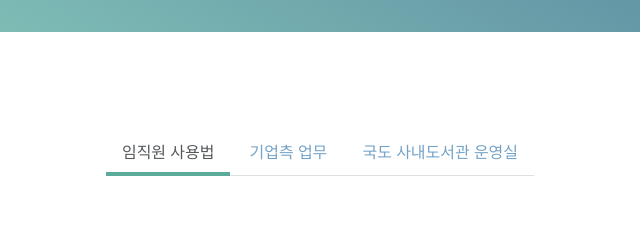
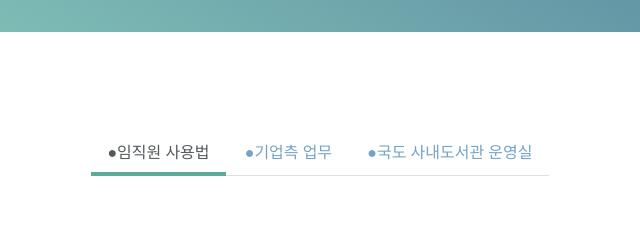
Before and after one commit to bookoob/clibrary, a plain HTML site: page index.html in a window 1280 px wide. Shown: the part 2620-2853 px from the top of the page, 320-960 px from the left. Drawn offline with nearby package versions, Linux system fonts and the light colour scheme; files whose address does not match are found by name; a web font is replaced by a local one.

```diff
--- a/index.html
+++ b/index.html
@@ -273,7 +273,7 @@ s0.parentNode.insertBefore(s1,s0);
                 <div class="col-md-10 col-md-offset-1">
 
                     <div class="clearfix"></div>
-                    <ul class="nav nav-tabs" role="tablist"><li class="nav-item" style="display: inline-block;"><a class="nav-link active" role="tab" data-toggle="tab" href="#tab2tabs1-4" aria-expanded="false">임직원 사용법</a></li><li class="nav-item" style="display: inline-block;"><a class="nav-link" role="tab" data-toggle="tab" href="#tab3tabs1-4" aria-expanded="false">기업측 업무</a></li><li class="nav-item" style="display: inline-block;"><a class="nav-link" role="tab" data-toggle="tab" href="#tab4tabs1-4" aria-expanded="true">국도 사내도서관 운영실</a></li><li class="nav-item" style="display: none"><a class="nav-link" role="tab" data-toggle="tab" href="#tab5tabs1-4">Withdraw</a></li><li class="nav-item" style="display: none"><a class="nav-link" role="tab" data-toggle="tab" href="#tab6tabs1-4">Add funds</a></li></ul>
+                    <ul class="nav nav-tabs" role="tablist"><li class="nav-item" style="display: inline-block;"><a class="nav-link active" role="tab" data-toggle="tab" href="#tab2tabs1-4" aria-expanded="true">●임직원 사용법</a></li><li class="nav-item" style="display: inline-block;"><a class="nav-link" role="tab" data-toggle="tab" href="#tab3tabs1-4" aria-expanded="false">●기업측 업무</a></li><li class="nav-item" style="display: inline-block;"><a class="nav-link" role="tab" data-toggle="tab" href="#tab4tabs1-4" aria-expanded="false">●국도 사내도서관 운영실</a></li><li class="nav-item" style="display: none"><a class="nav-link" role="tab" data-toggle="tab" href="#tab5tabs1-4">Withdraw</a></li><li class="nav-item" style="display: none"><a class="nav-link" role="tab" data-toggle="tab" href="#tab6tabs1-4">Add funds</a></li></ul>
 
                     <div class="tab-content noScroll">
                         <div id="tab1tabs1-4" class="tab-pane in active" role="tabpanel">
```
Also changed, not shown: 1 other file.
